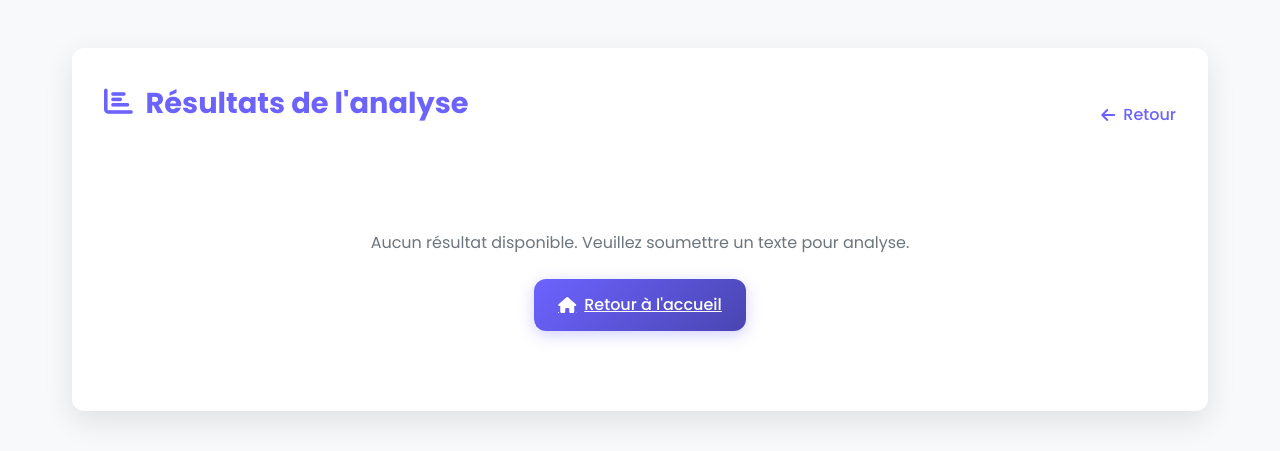
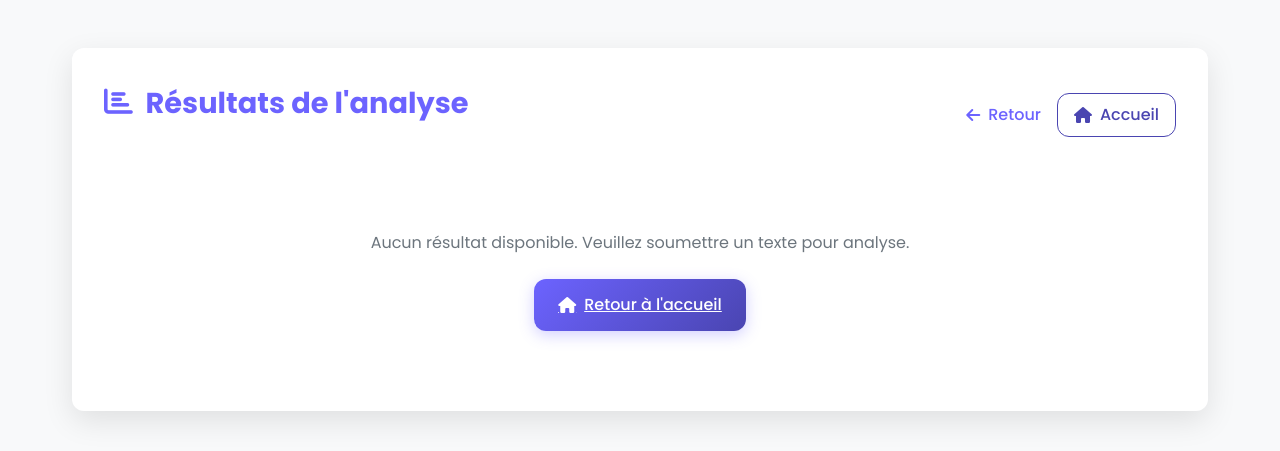
Before and after one commit to ArmandoKoffi/speech_analyser, a PHP site: page /analyze.php in a window 1280 px wide. Shown: the part 143-594 px from the top of the page. Run offline with PHP 8.4, Linux system fonts and the light colour scheme.

Commit message:
naviguer dans l'application de manière fluide, sans ouverture de nouvelles fenêtres, et avec des moyens clairs de revenir à la page d'accueil depuis n'importe quelle section de l'application.

```diff
--- a/analyze.php
+++ b/analyze.php
@@ -121,7 +121,10 @@ if ($_SERVER["REQUEST_METHOD"] == "POST") {
                 <div class="card result-card">
                     <div class="card-header">
                         <h2><i class="fas fa-chart-bar"></i> Résultats de l'analyse</h2>
-                        <a href="index.php" class="btn-back"><i class="fas fa-arrow-left"></i> Retour</a>
+                        <div class="navigation-buttons">
+                            <a href="index.php" class="btn-back"><i class="fas fa-arrow-left"></i> Retour</a>
+                            <a href="home.html" class="btn-home"><i class="fas fa-home"></i> Accueil</a>
+                        </div>
                     </div>
 
                     <?php if (!empty($error)): ?>
--- a/css/style.css
+++ b/css/style.css
@@ -220,6 +220,33 @@ textarea:focus, select:focus {
 }
 
 .btn-back i {
+    margin-right: 0.5rem;
+}
+
+.navigation-buttons {
+    display: flex;
+    gap: 1rem;
+    align-items: center;
+}
+
+.btn-home {
+    display: inline-flex;
+    align-items: center;
+    color: var(--secondary-color);
+    text-decoration: none;
+    font-weight: 500;
+    transition: var(--transition);
+    padding: 0.5rem 1rem;
+    border: 1px solid var(--secondary-color);
+    border-radius: var(--border-radius);
+}
+
+.btn-home:hover {
+    background-color: var(--secondary-color);
+    color: white;
+}
+
+.btn-home i {
     margin-right: 0.5rem;
 }
 
--- a/home.html
+++ b/home.html
@@ -86,13 +86,13 @@
                 </div>
 
                 <div class="documentation-links">
-                    <a href="README.md" class="doc-link" target="_blank">
+                    <a href="README.md" class="doc-link">
                         <i class="fas fa-book"></i> Documentation
                     </a>
-                    <a href="test_examples.md" class="doc-link" target="_blank">
+                    <a href="test_examples.md" class="doc-link">
                         <i class="fas fa-vial"></i> Exemples de test
                     </a>
-                    <a href="test_python.php" class="doc-link" target="_blank">
+                    <a href="test_python.php" class="doc-link">
                         <i class="fas fa-wrench"></i> Diagnostic Python
                     </a>
                 </div>
--- a/index.php
+++ b/index.php
@@ -18,6 +18,11 @@
                 <h1>Analyseur de Discours</h1>
             </div>
             <p class="tagline">Découvrez les insights cachés dans vos textes</p>
+            <div style="text-align: center; margin-top: 1rem;">
+                <a href="home.html" style="display: inline-flex; align-items: center; color: var(--primary-color); text-decoration: none; font-weight: 500; transition: var(--transition);">
+                    <i class="fas fa-home" style="margin-right: 0.5rem;"></i> Retour à l'accueil
+                </a>
+            </div>
         </header>
 
         <main>
```
Also changed, not shown: test_python.php (+12 -7 lines).
